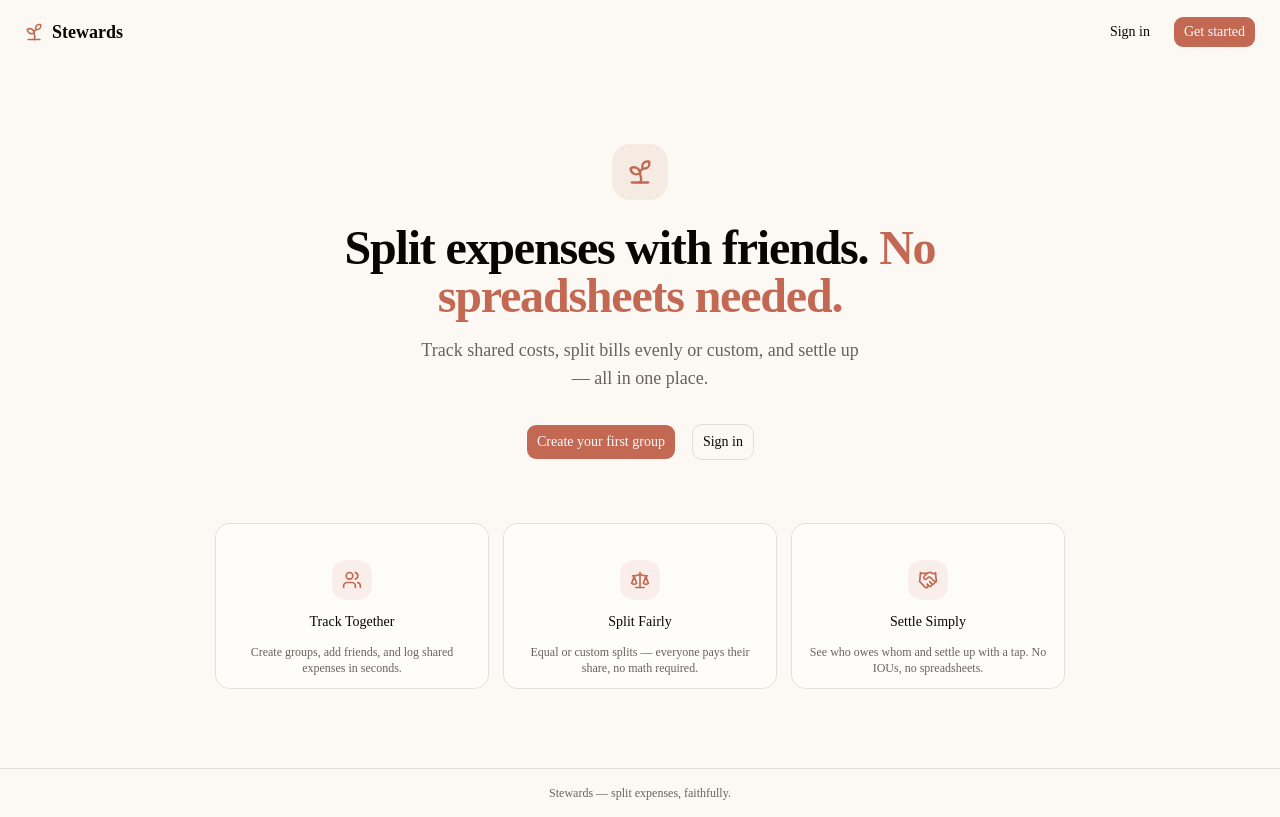
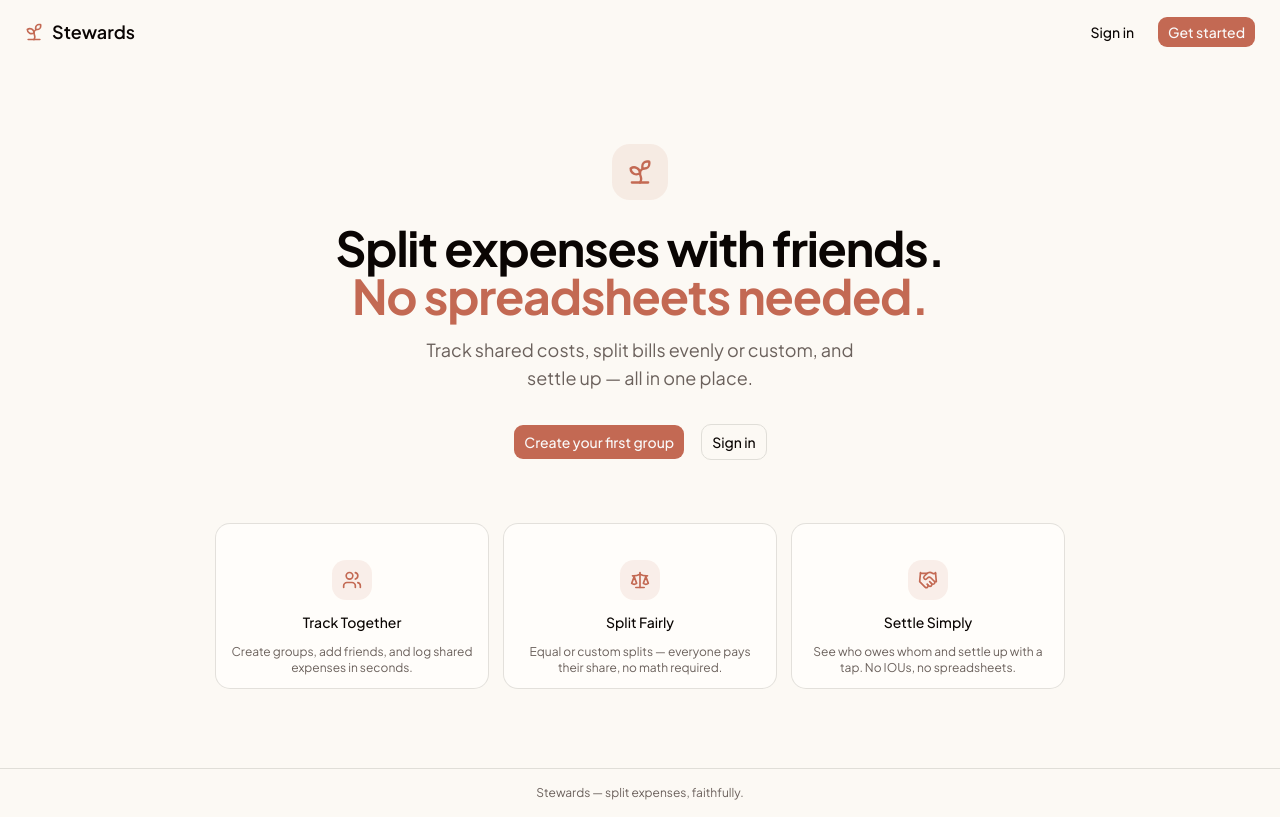
Before and after one commit to tamarayustian/stewards, a Next.js app: page / in a window 1280 px wide. Built offline with nearby package versions, Linux system fonts and the light colour scheme.

Commit message:
style: change font to Plus Jakarta Sans

```diff
--- a/app/globals.css
+++ b/app/globals.css
@@ -7,7 +7,7 @@
 @theme inline {
   --color-background: var(--background);
   --color-foreground: var(--foreground);
-  --font-sans: var(--font-sans);
+  --font-sans: var(--font-plus-jakarta-sans);
   --font-mono: var(--font-geist-mono);
   --font-heading: var(--font-sans);
   --color-sidebar-ring: var(--sidebar-ring);
--- a/app/layout.tsx
+++ b/app/layout.tsx
@@ -1,9 +1,9 @@
 import type { Metadata } from 'next';
-import { Geist, Geist_Mono } from 'next/font/google';
+import { Geist_Mono, Plus_Jakarta_Sans } from 'next/font/google';
 import './globals.css';
 
-const geistSans = Geist({
-  variable: '--font-geist-sans',
+const plusJakartaSans = Plus_Jakarta_Sans({
+  variable: '--font-plus-jakarta-sans',
   subsets: ['latin'],
 });
 
@@ -23,7 +23,10 @@ export default function RootLayout({
   children: React.ReactNode;
 }>) {
   return (
-    <html lang="en" className={`${geistSans.variable} ${geistMono.variable} h-full antialiased`}>
+    <html
+      lang="en"
+      className={`${plusJakartaSans.variable} ${geistMono.variable} h-full antialiased`}
+    >
       <body className="flex min-h-full flex-col">{children}</body>
     </html>
   );
```
